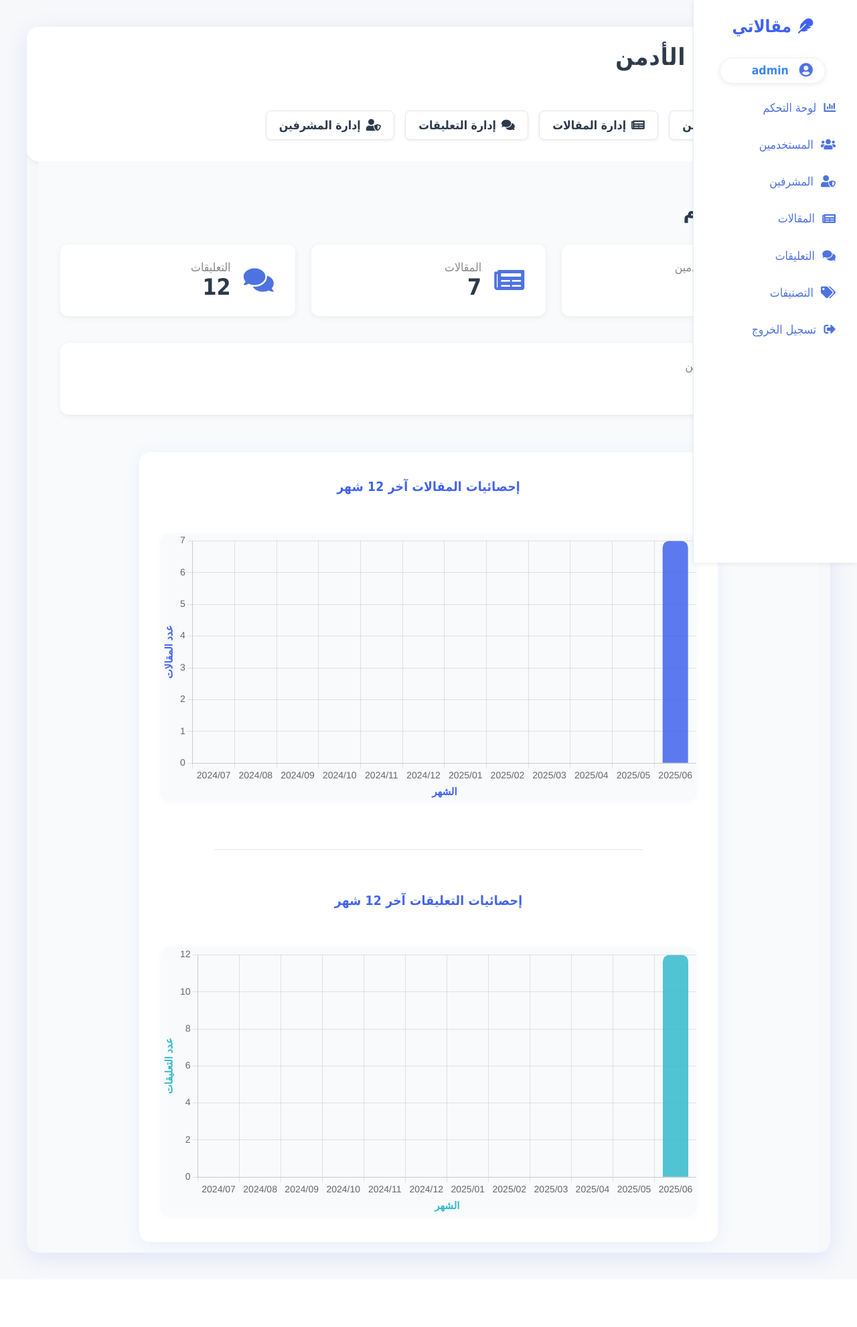
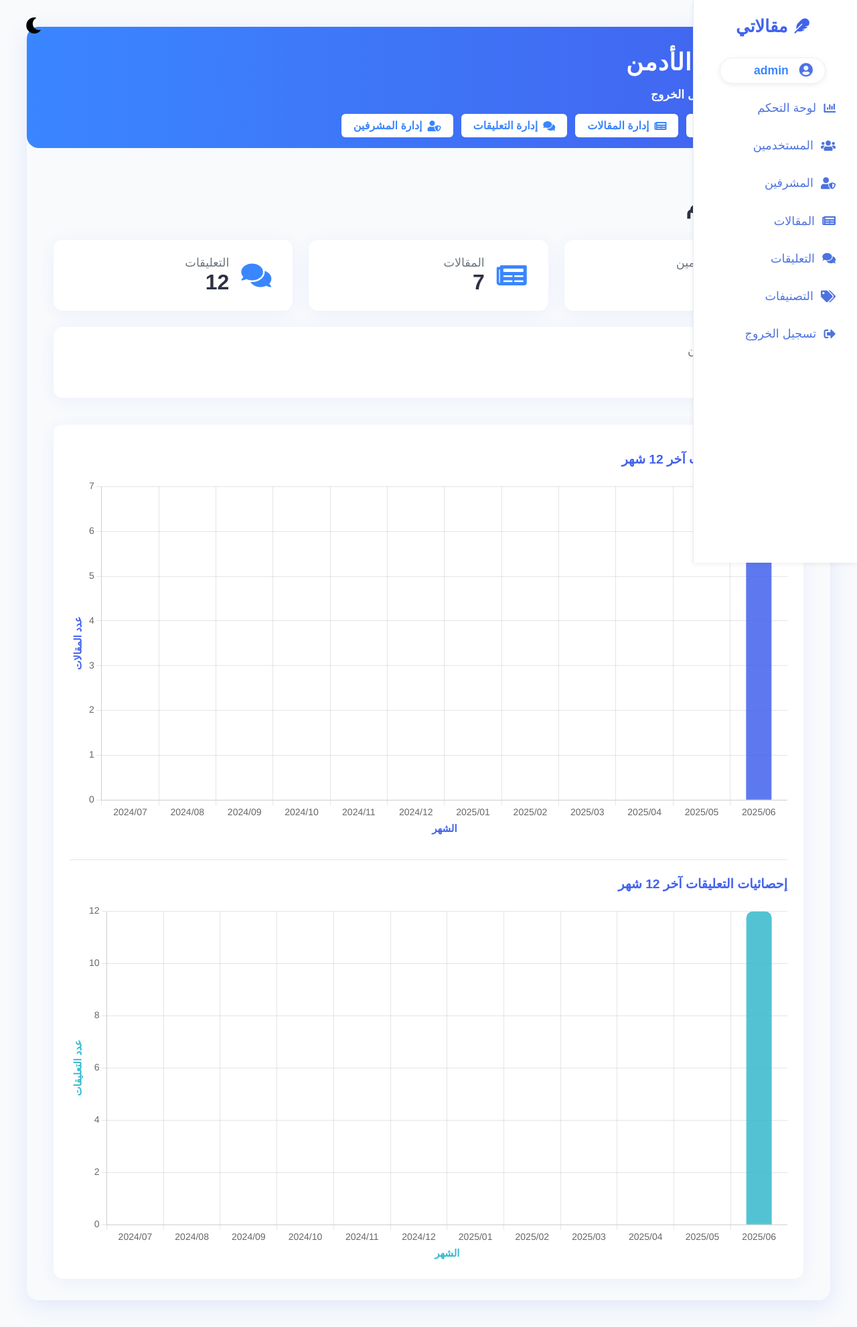
Before and after one commit to mohamedsharshar/article, a PHP site: page /admin/dashboard.php in a window 1280 px wide. Shown: the whole page at 67% size. Before the commit the page ends 1892 px from the top, so only its background shows below. Run offline with PHP 8.4, Linux system fonts and the light colour scheme; a user stored in the database is signed in; data comes from the database, SQL or seed files in the repository.

Commit message:
Add dark mode support with theme toggle and styling updates

```diff
--- a/admin/dashboard.php
+++ b/admin/dashboard.php
@@ -27,192 +27,228 @@ $latest_articles = $pdo->query('SELECT * FROM articles ORDER BY created_at DESC
     <link rel="stylesheet" href="https://cdnjs.cloudflare.com/ajax/libs/font-awesome/5.15.1/css/all.min.css">
     <link rel="stylesheet" href="https://cdnjs.cloudflare.com/ajax/libs/animate.css/4.1.1/animate.min.css">
     <style>
-        body, html {
-            font-family: 'Cairo', Tahoma, Arial, sans-serif;
-            background: #f7f8fa;
-            margin: 0;
-            padding: 0;
+body {
     direction: rtl;
+    font-family: 'Cairo', Arial, sans-serif;
+    background: #f8fafc;
 }
 .dashboard {
-            min-height: 100vh;
-            background: #f7f8fa;
-            position: relative;
-            transition: margin-inline-end 0.3s;
-        }
-        @media (max-width: 1100px) {
-            .dashboard {
-                margin-right: 0 !important;
-            }
+    max-width: 1200px;
+    margin: 40px auto;
+    background: #fff;
+    border-radius: 18px;
+    box-shadow: 0 8px 32px rgba(67,97,238,0.13);
+    padding: 0;
+    overflow: hidden;
+    display: block;
+    min-height: 80vh;
 }
 .dashboard-header {
-            background: #fff;
-            box-shadow: 0 2px 8px #0001;
-            padding: 1.5rem 2rem 1rem 2rem;
-            display: flex;
-            flex-direction: column;
-            gap: 1rem;
+    background: linear-gradient(90deg, #3a86ff 0%, #4361ee 100%);
+    color: #fff;
+    padding: 32px 32px 16px 32px;
+    border-bottom-left-radius: 18px;
+    border-bottom-right-radius: 18px;
+    box-shadow: 0 2px 12px rgba(67,97,238,0.08);
 }
 .dashboard-header h1 {
-            margin: 0;
+    margin: 0 0 12px 0;
     font-size: 2.2rem;
-            color: #2d3a4b;
     font-weight: bold;
+    letter-spacing: 1px;
+    display: flex;
+    align-items: center;
+    gap: 12px;
+    animation: fadeInDown 1s;
 }
-        nav ul {
+.dashboard-header nav ul {
     list-style: none;
     padding: 0;
-            margin: 0 0 1rem 0;
+    margin: 0;
     display: flex;
-            gap: 1.5rem;
+    gap: 18px;
 }
-        nav ul li a {
-            color: #4e73df;
+.dashboard-header nav ul li a {
+    color: #fff;
+    font-weight: 600;
     text-decoration: none;
-            font-weight: 500;
-            padding: 0.3rem 1rem;
+    padding: 6px 18px;
     border-radius: 6px;
     transition: background 0.2s;
+    font-size: 1.08rem;
+    display: inline-block;
 }
-        nav ul li a.active, nav ul li a:hover {
-            background: #e9f0fb;
-        }
-        .dashboard-actions {
-            display: flex;
-            gap: 1rem;
-            flex-wrap: wrap;
-            margin-bottom: 1rem;
-        }
-        .dashboard-action-btn {
-            background: #fff;
-            color: #2d3a4b;
-            border: 1px solid #e3e6f0;
-            border-radius: 8px;
-            padding: 0.7rem 1.2rem;
-            font-size: 1.1rem;
-            display: flex;
-            align-items: center;
-            gap: 0.5rem;
-            box-shadow: 0 1px 4px #0001;
-            transition: background 0.2s, color 0.2s;
-        }
-        .dashboard-action-btn:hover {
-            background: #4e73df;
+.dashboard-header nav ul li a.active,
+.dashboard-header nav ul li a:hover {
+    background: #4361ee;
     color: #fff;
 }
 .main-content {
-            padding: 2rem 2.5vw 1rem 2.5vw;
+    flex: 1;
+    padding: 40px 40px 32px 40px;
+    background: #f8fafc;
+    min-height: 80vh;
+    animation: fadeIn 1.2s;
     margin-right: 0;
-            max-width: 1100px;
-            margin-left: auto;
-            margin-right: auto;
-        }
-        @media (max-width: 900px) {
-            .main-content {
-                padding: 1rem 1vw;
-                margin-right: 0 !important;
-                margin-left: 0 !important;
-                max-width: 100vw;
-            }
 }
 .dashboard-title {
-            font-size: 2rem;
-            color: #2d3a4b;
-            margin-bottom: 2rem;
+    color: #2d3142;
+    margin-bottom: 32px;
+    font-size: 2.2rem;
     font-weight: bold;
+    display: flex;
+    align-items: center;
+    gap: 10px;
 }
 .stats-cards {
     display: flex;
-            gap: 1.5rem;
+    gap: 24px;
     flex-wrap: wrap;
-            margin-bottom: 2rem;
+    margin-bottom: 40px;
 }
 .stat-card {
     background: #fff;
-            border-radius: 12px;
-            box-shadow: 0 2px 8px #0001;
-            padding: 1.5rem 2rem;
+    border-radius: 14px;
+    box-shadow: 0 4px 24px rgba(67,97,238,0.07);
+    padding: 24px 32px;
     display: flex;
     align-items: center;
-            gap: 1.2rem;
-            min-width: 220px;
-            flex: 1 1 220px;
-            margin-bottom: 1rem;
+    gap: 18px;
+    min-width: 200px;
+    flex: 1;
+    transition: transform 0.2s, box-shadow 0.2s;
+    cursor: pointer;
+    animation: fadeInUp 1s;
+}
+.stat-card:hover {
+    transform: translateY(-6px) scale(1.03);
+    box-shadow: 0 8px 32px rgba(67,97,238,0.13);
+    background: #e2eafc;
 }
 .stat-card i {
     font-size: 2.5rem;
-            color: #4e73df;
+    color: #3a86ff;
+    animation: bounceIn 1.2s;
 }
 .stat-card span {
-            color: #888;
+    color: #6c757d;
     font-size: 1.1rem;
 }
 .stat-card h2 {
     margin: 0;
-            font-size: 2.1rem;
-            color: #2d3a4b;
-            font-weight: bold;
+    color: #2d3142;
+    font-size: 2rem;
 }
 .charts-section {
     background: #fff;
-            border-radius: 16px;
-            box-shadow: 0 4px 24px #4262ed14;
-            padding: 2.5rem 2rem 2.5rem 2rem;
-            margin-top: 2.5rem;
-            max-width: 800px;
-            margin-right: auto;
-            margin-left: auto;
+    border-radius: 14px;
+    box-shadow: 0 4px 24px rgba(67,97,238,0.07);
+    padding: 24px;
+    margin-top: 24px;
+    animation: fadeIn 1.2s;
+}
+.dashboard-actions {
     display: flex;
-            flex-direction: column;
+    gap: 12px;
+    margin-top: 12px;
+    flex-wrap: wrap;
+}
+.dashboard-action-btn {
+    background: #fff;
+    color: #3a86ff;
+    border: none;
+    border-radius: 6px;
+    padding: 8px 18px;
+    font-weight: bold;
+    font-size: 1rem;
+    text-decoration: none;
+    display: flex;
     align-items: center;
-            gap: 2.5rem;
+    gap: 8px;
+    box-shadow: 0 2px 8px rgba(67,97,238,0.07);
+    transition: background 0.2s, color 0.2s, box-shadow 0.2s;
 }
-        .charts-section h2 {
-            text-align: center;
-            color: #4262ed;
-            font-size: 1.25rem;
-            font-weight: bold;
-            margin-bottom: 18px;
-            margin-top: 0;
-            letter-spacing: 0.01em;
+.dashboard-action-btn:hover {
+    background: #4361ee;
+    color: #fff;
+    box-shadow: 0 4px 16px rgba(67,97,238,0.13);
 }
-        .charts-section canvas {
-            background: #f8fafc;
-            border-radius: 12px;
-            box-shadow: 0 2px 8px #4262ed0a;
-            margin-bottom: 0;
-            max-width: 100%;
+[data-theme="dark"] body,
+[data-theme="dark"] html {
+    background: #0f172a !important;
+    color: #fff !important;
 }
-        .charts-section hr {
-            width: 80%;
-            border: none;
-            border-top: 1.5px solid #e3e6f0;
-            margin: 32px 0 24px 0;
+[data-theme="dark"] .dashboard {
+    background: #1e293b !important;
+    color: #fff !important;
+    box-shadow: 0 8px 32px #0004 !important;
 }
-        @media (max-width: 700px) {
-            .charts-section {
-                padding: 1rem 0.5rem;
-                max-width: 100vw;
+[data-theme="dark"] .dashboard-header {
+    background: #1e293b !important;
+    color: #fff !important;
+    box-shadow: 0 2px 12px #0006 !important;
 }
+[data-theme="dark"] .dashboard-header nav ul li a {
+    color: #fff !important;
 }
-        @media (max-width: 900px) {
-            .stats-cards {
-                flex-direction: column;
-                gap: 1rem;
+[data-theme="dark"] .dashboard-header nav ul li a.active,
+[data-theme="dark"] .dashboard-header nav ul li a:hover {
+    background: #0f172a !important;
+    color: #60a5fa !important;
 }
-            .main-content {
-                padding: 1rem 1vw;
+[data-theme="dark"] .stat-card {
+    background: #1e293b !important;
+    color: #fff !important;
+    box-shadow: 0 2px 8px #0006 !important;
 }
+[data-theme="dark"] .stat-card i {
+    color: #60a5fa !important;
 }
-        @media (max-width: 600px) {
-            .dashboard-header, .main-content, .charts-section {
-                padding: 1rem 0.5rem;
+[data-theme="dark"] .stat-card span {
+    color: #b0b8c9 !important;
 }
-            .stat-card {
-                flex-direction: column;
-                align-items: flex-start;
-                gap: 0.5rem;
+[data-theme="dark"] .stat-card h2 {
+    color: #fff !important;
 }
+[data-theme="dark"] .charts-section {
+    background: #1e293b !important;
+    color: #fff !important;
+    box-shadow: 0 4px 24px #0006 !important;
+}
+[data-theme="dark"] .charts-section h2 {
+    color: #60a5fa !important;
+}
+[data-theme="dark"] .charts-section canvas {
+    background: #0f172a !important;
+}
+[data-theme="dark"] .dashboard-action-btn {
+    background: #1e293b !important;
+    color: #fff !important;
+    border-color: #232a36 !important;
+}
+[data-theme="dark"] .dashboard-action-btn:hover {
+    background: #60a5fa !important;
+    color: #fff !important;
+}
+[data-theme="dark"] .dashboard-title {
+    color: #fff !important;
+}
+[data-theme="dark"] .main-content {
+    background: #1e293b !important;
+    color: #fff !important;
+}
+[data-theme="dark"] .sidebar {
+    background: #1e293b !important;
+    color: #fff !important;
+    box-shadow: 0 2px 8px #0006 !important;
+}
+[data-theme="dark"] nav ul li a {
+    color: #fff !important;
+}
+[data-theme="dark"] nav ul li a.active,
+[data-theme="dark"] nav ul li a:hover {
+    background: #0f172a !important;
+    color: #60a5fa !important;
 }
     </style>
 </head>
@@ -276,7 +312,7 @@ $latest_articles = $pdo->query('SELECT * FROM articles ORDER BY created_at DESC
         <canvas id="commentsChart"></canvas>
     </div>
 </main>
-
+<button id="themeToggle" aria-label="تبديل الوضع" style="position:absolute;left:2rem;top:1.5rem;background:none;border:none;cursor:pointer;font-size:1.5rem;z-index:10;"><i class="fa fa-moon"></i></button>
     </div>
     <script src="https://cdn.jsdelivr.net/npm/chart.js"></script>
     <script>
@@ -340,6 +376,30 @@ fetch('api_comments_stats.php')
       }
     });
   });
+    // نظام الوضع الليلي للوحة التحكم
+    function setDarkMode(on) {
+      if(on) {
+        document.documentElement.setAttribute('data-theme', 'dark');
+        localStorage.setItem('adminDarkMode', '1');
+        document.getElementById('themeToggle').innerHTML = '<i class="fa fa-sun"></i>';
+      } else {
+        document.documentElement.removeAttribute('data-theme');
+        localStorage.setItem('adminDarkMode', '0');
+        document.getElementById('themeToggle').innerHTML = '<i class="fa fa-moon"></i>';
+      }
+    }
+    const themeToggle = document.getElementById('themeToggle');
+    if(localStorage.getItem('adminDarkMode') === null) {
+      setDarkMode(false);
+    } else if(localStorage.getItem('adminDarkMode') === '1') {
+      setDarkMode(true);
+    } else {
+      setDarkMode(false);
+    }
+    themeToggle.onclick = function() {
+      const isDark = document.documentElement.getAttribute('data-theme') === 'dark';
+      setDarkMode(!isDark);
+    };
 </script>
 </body>
 
```
Also changed, not shown: admin/css/dashboard.css (+71 -0 lines), admin/css/sidebar.css (+24 -0 lines). Lines whose indentation alone changed are shown as unchanged.
